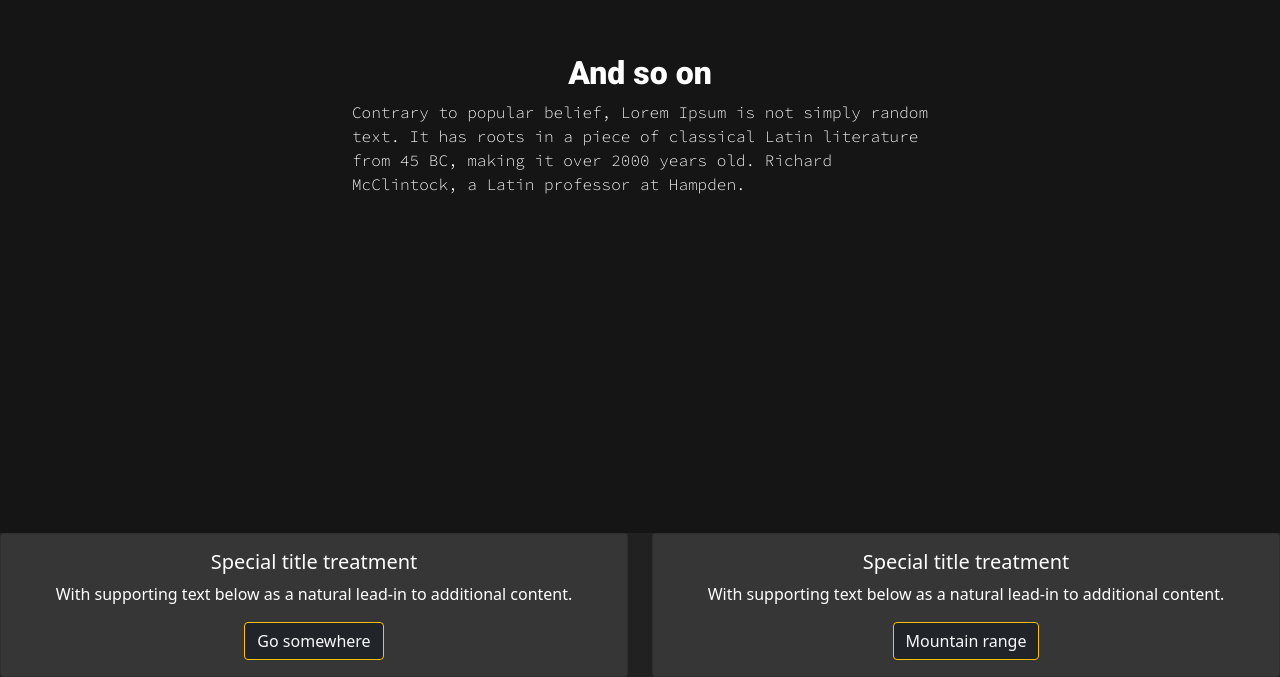
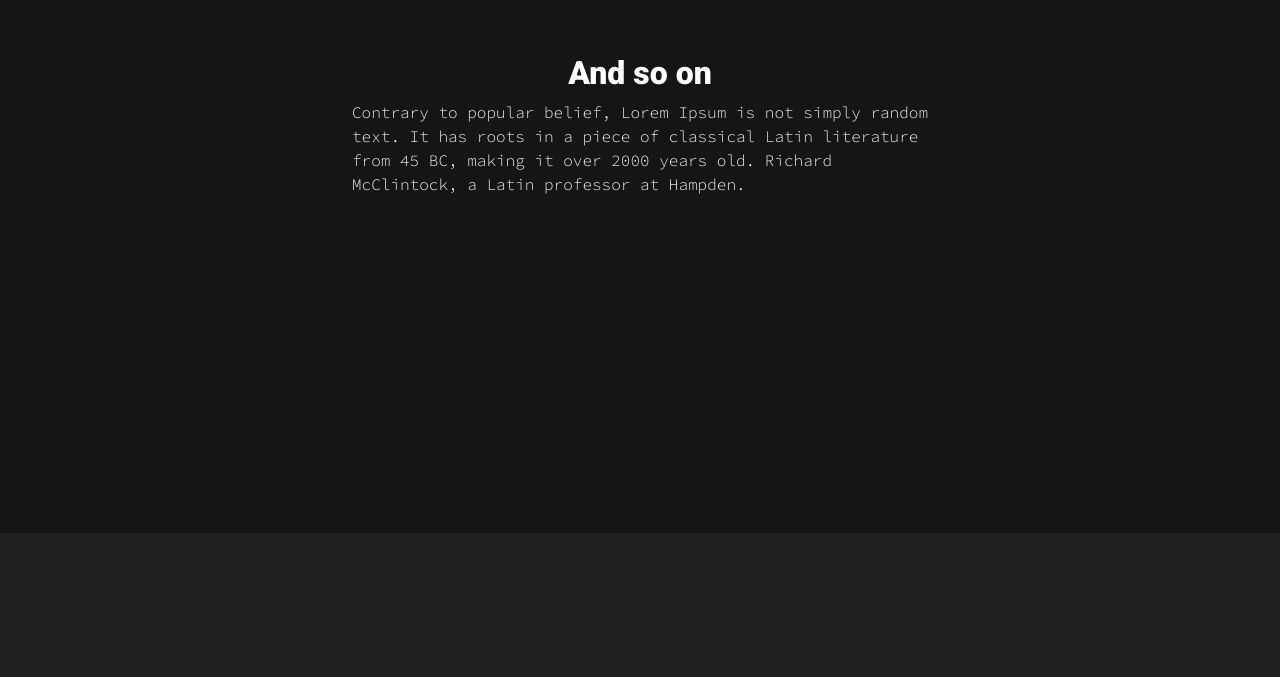
Before and after one commit to x0x1x0/sternberg.app, a React (Vite) app: page / in a window 1280 px wide. Shown: the part 1067-1744 px from the top of the page. After the commit the page ends 1600 px from the top, so only its background shows below. Built offline with nearby package versions, Linux system fonts and the light colour scheme.

Commit message:
deleted row element

```diff
--- a/src/Landing/Homesect.css
+++ b/src/Landing/Homesect.css
@@ -23,8 +23,8 @@ section {
     color: rgb(255, 199, 94);
 }
 
-
 .card {
+    margin: 5rem;
     background-color: #363636;
     text-align: center;
     align-content: center;
--- a/src/Landing/Homesection.jsx
+++ b/src/Landing/Homesection.jsx
@@ -15,28 +15,6 @@ function Homesection () {
         <h2 class="heading2 mx-5">And so on</h2>
         <p class="maintext mx-5">Contrary to popular belief, Lorem Ipsum is not simply random text. It has roots in a piece of classical Latin literature from 45 BC, making it over 2000 years old. Richard McClintock, a Latin professor at Hampden.</p>
     </section>
-
-    <div class="row">
-  <div class="col-sm-6">
-    <div class="card">
-      <div class="card-body">
-        <h5 class="card-title">Special title treatment</h5>
-        <p class="card-text">With supporting text below as a natural lead-in to additional content.</p>
-        <a href="#" class="btn btn-primary bg-dark text-light border-warning">Go somewhere</a>
-      </div>
-    </div>
-  </div>
-  <div class="col-sm-6 ">
-    <div class="card text-center">
-      <div class="card-body ">
-        <h5 class="card-title">Special title treatment</h5>
-        <p class="card-text">With supporting text below as a natural lead-in to additional content.</p>
-        <a href="https://www.vecteezy.com/members/emiltimplaru" class="btn btn-primary bg-dark text-light border-warning">Mountain range</a>
-      </div>
-    </div>
-  </div>
-</div>
-
 </>
 
     );
```
